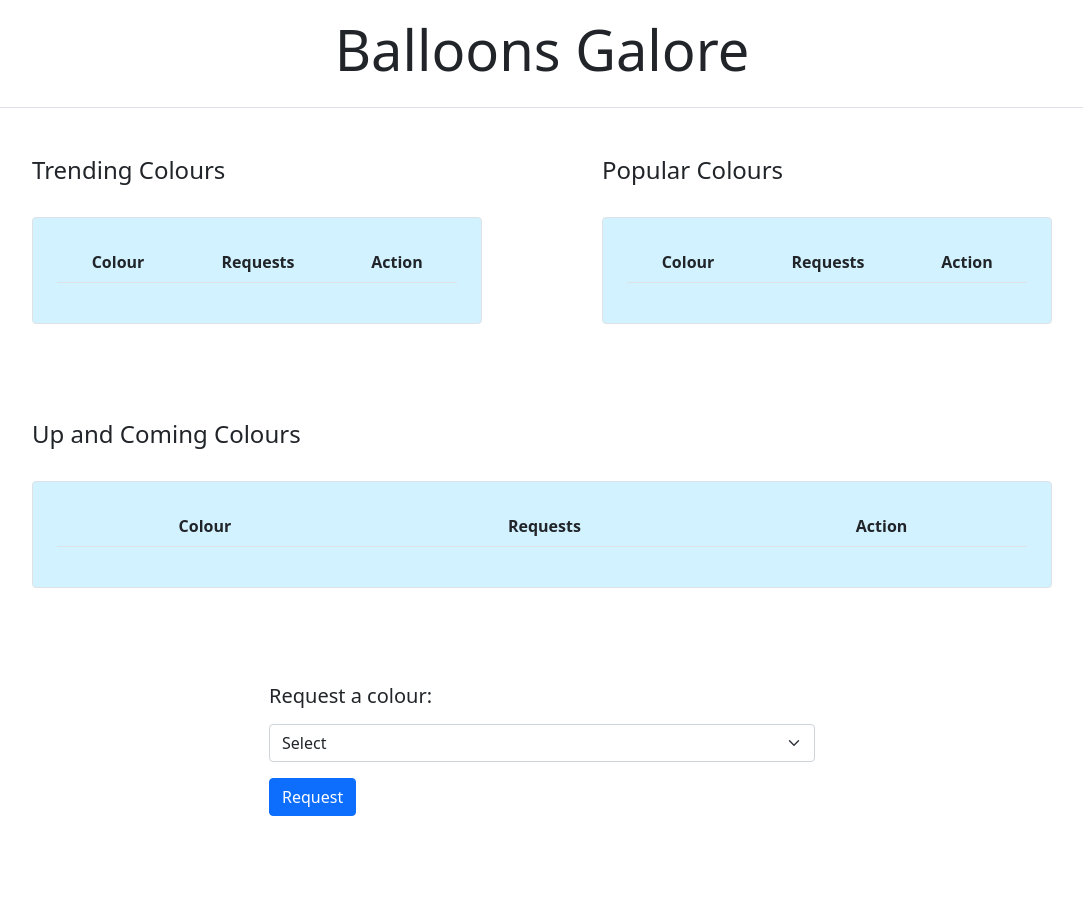
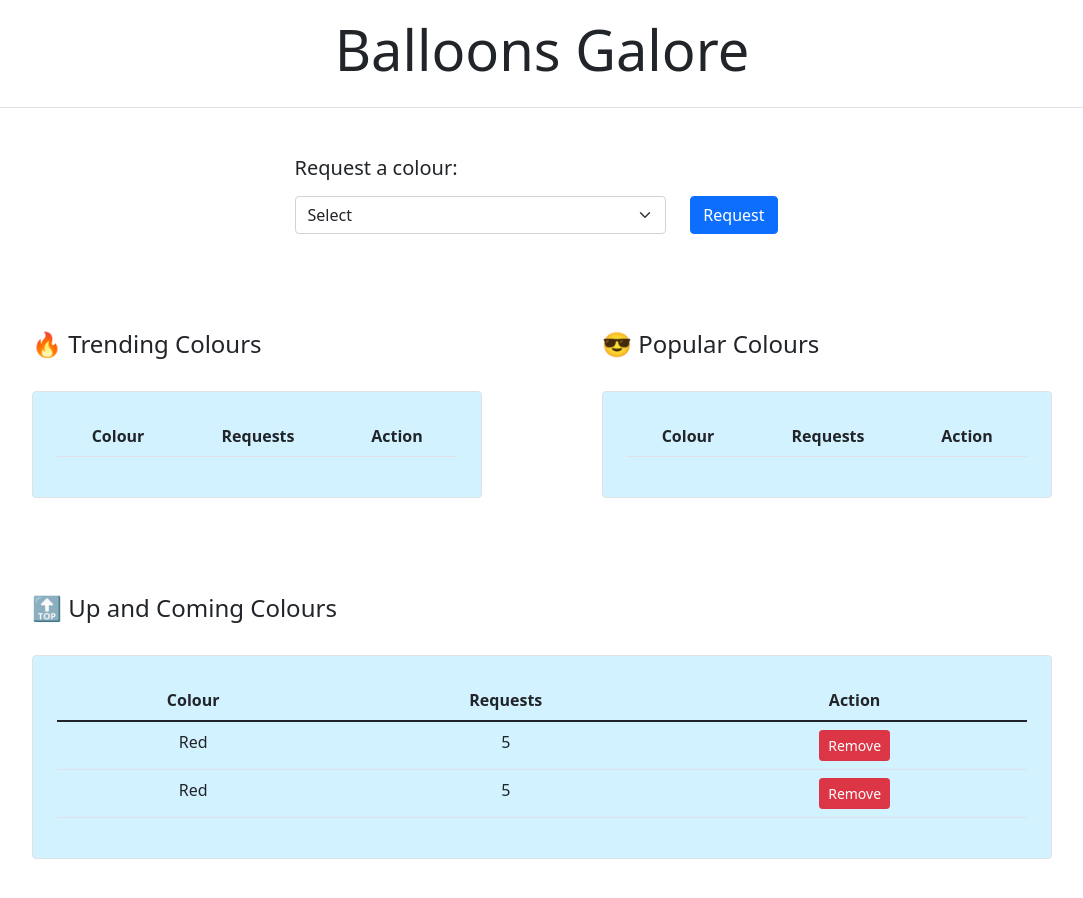
Before and after one commit to MiguelLouisLeRoux/the-balloon-widget, a React (Create React App) app: page / in a window 1280 px wide. Shown: the top 898 px of the page, without its empty margins (98-1181 px from the left). Before the commit the page ends 832 px from the top, so only its background shows below. Built offline with nearby package versions, Linux system fonts and the light colour scheme.

Commit message:
added filtering method

```diff
--- a/src/App.js
+++ b/src/App.js
@@ -9,8 +9,8 @@ function App() {
   return (
     <>
     <HeaderComponent/>
+    <Request/>
     <Ranking/>
-    <Request/>
     </>
   );
 }
--- /dev/null
+++ b/src/Logic.js
@@ -0,0 +1,55 @@
+export default function FactoryLogic() {
+    let colourList = [{colour:"Red", requests: 5}, {colour:"Red", requests: 5}, {colour:"Red", requests: 11}];
+
+    function requestColour(colVal) {
+
+        let checkIfColourExists = colourList.some(elem => elem.colour === colVal);
+
+        if(checkIfColourExists) {
+            for(let i = 0; i < colourList.length; i++) {
+                let itt = colourList[i];
+                if (itt.colour === colVal) {
+                    itt.requests++;
+                }
+            }
+        } else if (!checkIfColourExists) {
+            let newColour = {
+                colour : colVal,
+                requests : 1,
+
+            }
+            colourList.push(newColour);
+        }
+
+    }
+
+    function filtering(rank) {
+
+        if (rank === "trending") {
+            var filt = colourList.filter(function(itt){
+                return itt.requests > 11;
+            })
+
+            return filt;
+
+        } else if (rank === "popular") {
+            var filt2 = colourList.filter(function(itt){
+                return itt.requests > 5 && itt.requests <= 11;
+            })
+
+            return filt2;
+
+        } else if (rank === "up and coming") {
+            var filt3 = colourList.filter(function(itt){
+                return itt.requests >= 1 && itt.requests <=5;
+            })
+
+            return filt3;
+        }
+    }
+
+    return { requestColour,
+             filtering,
+    }
+
+}
--- a/src/Popular.js
+++ b/src/Popular.js
@@ -1,6 +1,8 @@
 import React from "react";
 import 'bootstrap/dist/css/bootstrap.css';
 import { Table } from 'react-bootstrap';
+import FactoryLogic from "./Logic";
+const factory = FactoryLogic();
 
 export default class Popular extends React.Component {
     constructor(props) {
@@ -14,7 +16,7 @@ export default class Popular extends React.Component {
     static tableComponent(colours) {
         return (
             <div className="m-5">
-                <h4>Popular Colours</h4>
+                <h4>😎 Popular Colours</h4>
                 <br/>
                 <div className="border rounded p-4" style={{"backgroundColor": "#D2F2FF", "borderColor": "#D2F2FF"}}>
                     <Table className="table table-hover table-striped text-center">
--- a/src/Request.js
+++ b/src/Request.js
@@ -1,36 +1,64 @@
 import React from "react";
 import 'bootstrap/dist/css/bootstrap.css';
 import { Form} from 'react-bootstrap';
+import FactoryLogic from "./Logic";
+const factory = FactoryLogic();
 
 export default class Request extends React.Component {
     constructor (props) {
         super(props);
         this.state = {
-            colour : "",
+            colour : '',
+            submit: '',
         }
+
+        this.handleChange = this.handleChange.bind(this);
+        this.handleSubmit = this.handleSubmit.bind(this);
+
+    }
+
+    handleChange(event) {
+        this.setState({
+            colour : event.target.value,
+        })
+    }
+
+    handleSubmit(event) {
+        event.preventDefault()
+            this.setState({
+            submit: this.state.colour
+        });
+        factory.requestColour(this.state.colour);
+        console.log(this.state.colour)
     }
 
     render(){
         return (
-            <div className="container mt-5">
+            <div className="container mt-5 m-5">
                 <div className="row">
-                    <div className="col-6 mx-auto">
-                        <Form>
+                    <div className="col-5 mx-auto">
+                        <Form onSubmit={this.handleSubmit}>
                             <Form.Group>
-                                <Form.Label><h5>Request a colour:</h5></Form.Label>
-                                <Form.Select>
-                                    <option>Select</option>
-                                    <option>Blue</option>
-                                    <option>Red</option>
-                                    <option>Pink</option>
-                                    <option>White</option>
-                                    <option>Black</option>
-                                    <option>Orange</option>
-                                    <option>Purple</option>
-                                    <option>Yellow</option>
-                                    <option>Green</option>
-                                </Form.Select>
-                                <button type="submit" className="btn btn-primary mb-3 mt-3">Request</button>
+                                <div className="row d-flex ">
+                                    <Form.Label><h5>Request a colour:</h5></Form.Label>
+                                    <div className="col-10 d-flex justify-content-end">
+                                    <Form.Select value={this.state.colour} onChange={this.handleChange}>
+                                        <option value="Select">Select</option>
+                                        <option value="Blue">Blue</option>
+                                        <option value="Red">Red</option>
+                                        <option value="Pink">Pink</option>
+                                        <option value="White">White</option>
+                                        <option value="Black">Black</option>
+                                        <option value="Orange">Orange</option>
+                                        <option value="Purple">Purple</option>
+                                        <option value="Yellow">Yellow</option>
+                                        <option value="Green">Green</option>
+                                    </Form.Select>
+                                    </div>
+                                    <div className="col-2 d-flex justify-content-start">
+                                    <button type="submit" className="btn btn-primary">Request</button>
+                                    </div>
+                                    </div>
                             </Form.Group>
                         </Form>
                     </div>
--- a/src/Trending.js
+++ b/src/Trending.js
@@ -1,6 +1,8 @@
 import React from "react";
 import 'bootstrap/dist/css/bootstrap.css';
-import { Table } from 'react-bootstrap';
+import { Table} from 'react-bootstrap';
+import FactoryLogic from "./Logic";
+const factory = FactoryLogic();
 
 export default class Trending extends React.Component {
     constructor(props) {
@@ -14,7 +16,7 @@ export default class Trending extends React.Component {
     static tableComponent(colours) {
         return (
             <div className="m-5">
-                <h4>Trending Colours</h4>
+                <h4>🔥 Trending Colours</h4>
                 <br/>
                 <div className="border rounded p-4" style={{"backgroundColor": "#D2F2FF", "borderColor": "#D2F2FF"}}>
                     <Table className="table table-hover table-striped text-center">
@@ -36,6 +38,7 @@ export default class Trending extends React.Component {
                         </tbody>
                     </Table>
                 </div>
+
             </div>
         )
     }
--- a/src/UpAndComing.js
+++ b/src/UpAndComing.js
@@ -1,6 +1,8 @@
 import React from "react";
 import 'bootstrap/dist/css/bootstrap.css';
-import { Table } from 'react-bootstrap';
+import { Table, Button } from 'react-bootstrap';
+import FactoryLogic from "./Logic";
+const factory = FactoryLogic();
 
 export default class UpAndComing extends React.Component {
     constructor(props) {
@@ -11,13 +13,17 @@ export default class UpAndComing extends React.Component {
         }
     }
 
+    componentDidMount() {
+        this.setState({trending : factory.filtering('up and coming')});
+    }
+
     static tableComponent(colours) {
         return (
             <div className="m-5">
-                <h4>Up and Coming Colours</h4>
+                <h4>🔝 Up and Coming Colours</h4>
                 <br/>
                 <div className="border rounded p-4" style={{"backgroundColor": "#D2F2FF", "borderColor": "#D2F2FF"}}>
-                    <Table className="table table-hover table-striped text-center">
+                    <Table className="table table-hover text-center">
                         <thead>
                         <tr>
                             <th>Colour</th>
@@ -30,7 +36,7 @@ export default class UpAndComing extends React.Component {
                             <tr>
                                 <td>{colourElem.colour}</td>
                                 <td>{colourElem.requests}</td>
-                                <td><button className="danger">Remove</button></td>
+                                <td><Button className="btn btn-danger btn-sm">Remove</Button></td>
                             </tr>
                         )}
                         </tbody>
```
Also changed, not shown: Images/297626-e91e63.svg (added).
